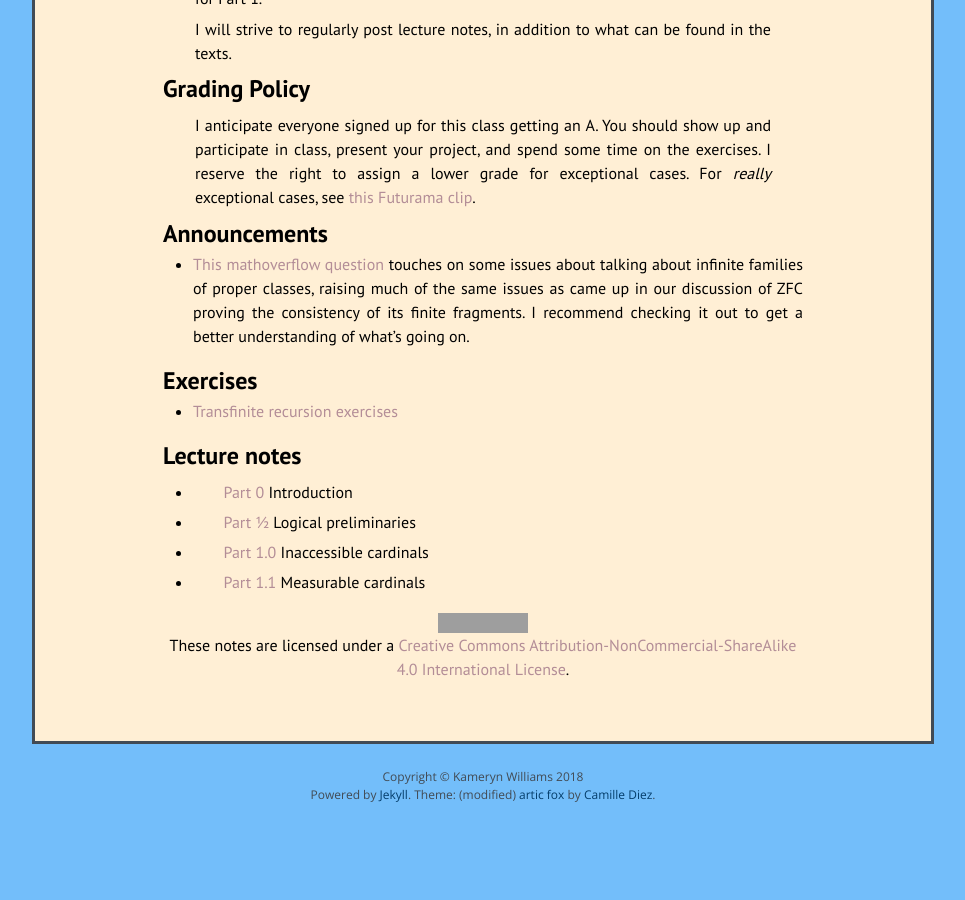
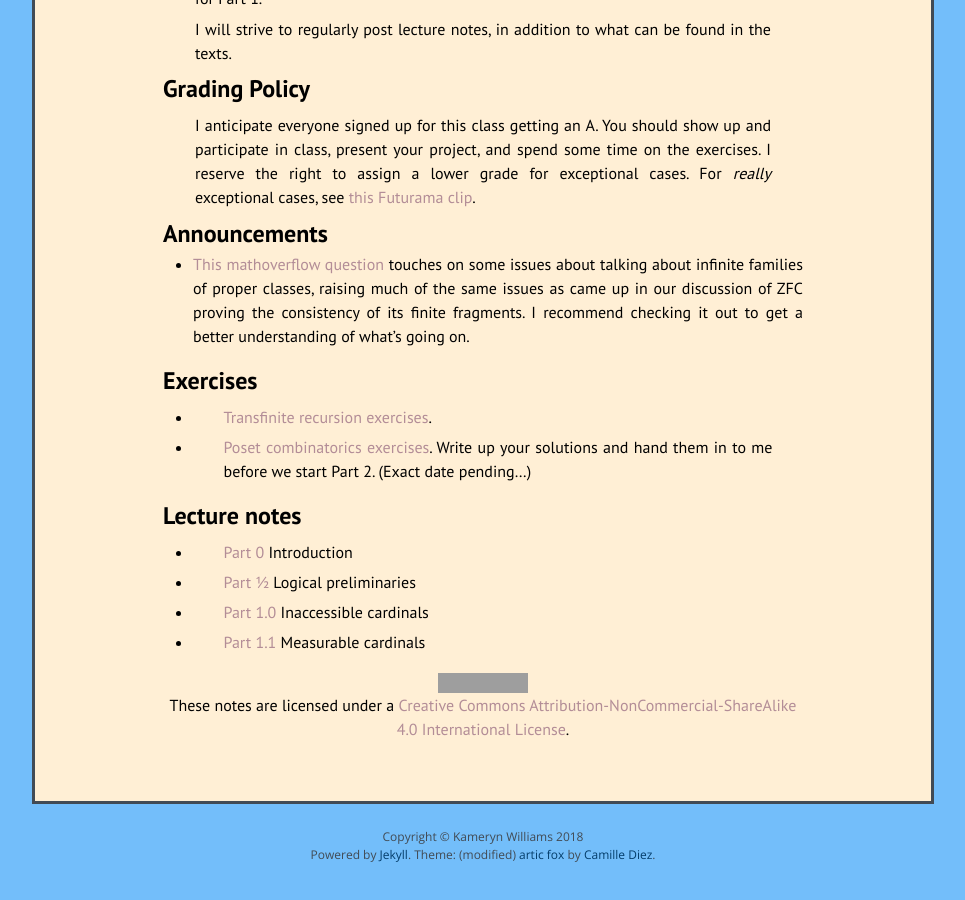
Before and after one commit to kamerynjw/kamerynjw.github.io, a Jekyll site: the page built from teaching/2019/math655.md, in a window 1280 px wide and 900 px high, scrolled down 2209 px. Shown: the whole window, without its empty margins (157-1122 px from the left). Built offline with Jekyll 4.4.1, drawn with Linux system fonts in a browser that asks for light colours; nearby versions of some CDN libraries; formulas are drawn with MathJax 3; before the commit the page ends 3049 px from its top, so only the background shows below that; grey boxes are pictures that could not be loaded.

Commit message:
added poset exercises for 655

```diff
--- a/teaching/2019/math655.md
+++ b/teaching/2019/math655.md
@@ -117,7 +117,9 @@ Announcements
 Exercises
 ---------
 
-* [Transfinite recursion exercises]({{ page.url }}tfr-exer.pdf)
+* [Transfinite recursion exercises]({{ page.url }}tfr-exer.pdf).
+
+* [Poset combinatorics exercises]({{ page.url }}poset-exer.pdf). Write up your solutions and hand them in to me before we start Part 2. (Exact date pending...)
 
 Lecture notes
 -------------
```
Also changed, not shown: 1 other file.
